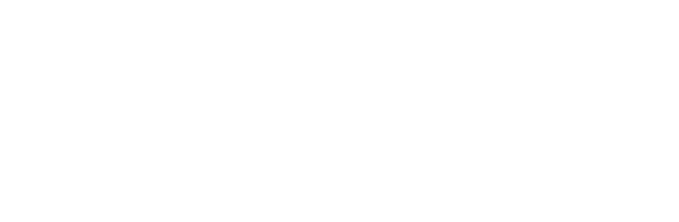
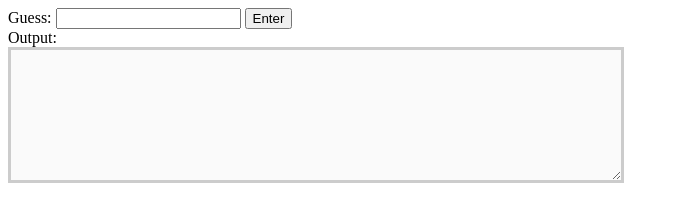
Before and after one commit to CelineSuarez/PPChallenge1, a plain HTML site: page highlowgame/highlowgame.html in a window 1280 px wide. Shown: the whole page, without its empty margins (0-679 px from the left). Drawn offline with Linux system fonts and the light colour scheme.

Commit message:
Updating HighLow Template

```diff
--- a/highlowgame/highlowgame.html
+++ b/highlowgame/highlowgame.html
@@ -1,2 +1,29 @@
 <!DOCTYPE html>
 <html>
+<head>
+	<style>
+		textarea#output {
+			width: 600px;
+			height: 120px;
+			border: 3px solid #cccccc;
+			padding: 5px;
+			font-family: Tahoma, sans-serif;
+			background-position: bottom right;
+			background-repeat: no-repeat;
+		}
+	</style>
+
+</head>
+<body>
+	<label for="guess">Guess: </label>
+	<input type="text" name="number" id="number" />
+	<input type="submit" name="submit" value="Enter" onclick="getGuess()"/>
+	<br>
+	<label for="output">Output: </label>
+	<br>
+	<textarea name="styled-textarea" id="output" onfocus="this.value=''; setbg('#e5fff3');" onblur="setbg('white')" disabled="disabled"></textarea>
+	<br>
+
+	<script src="highlow.js"></script>
+</body>
+</html>
--- a/isAnagram/anagram.js
+++ b/isAnagram/anagram.js
@@ -0,0 +1,4 @@
+function isAnagram( word1, word2 )
+{
+	return ;
+}
```
Also changed, not shown: 99bottles/99bottles.js (+9 -3 lines), 99bottles/99bottles.html (line endings or trailing spaces), 1 other file.
